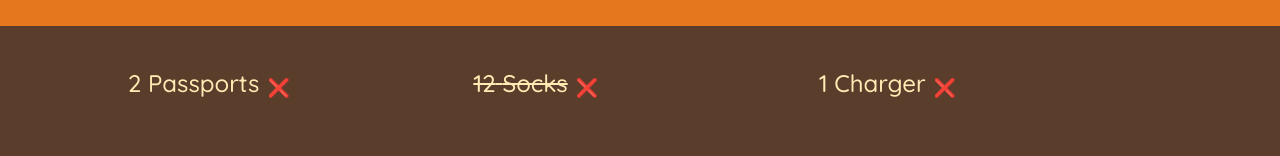
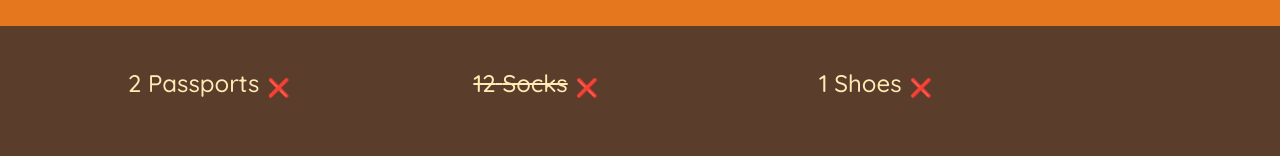
Before and after one commit to vimal336/React-js-projects, a React (Create React App) app in the folder travel-list/: page / in a window 1280 px wide. Shown: the part 251-407 px from the top of the page. Built offline with nearby package versions, Linux system fonts and the light colour scheme; the HTML template or start-up script is replaced by a standard one.

Commit message:
travel list project

```diff
--- a/travel-list/src/App.js
+++ b/travel-list/src/App.js
@@ -3,7 +3,7 @@ import { useState } from "react";
 const initialItems = [
   { id: 1, description: "Passports", quantity: 2, packed: false },
   { id: 2, description: "Socks", quantity: 12, packed: true },
-  { id: 3, description: "Charger", quantity: 1, packed: false },
+  { id: 3, description: "Shoes", quantity: 1, packed: false },
 
 ];
 
```
